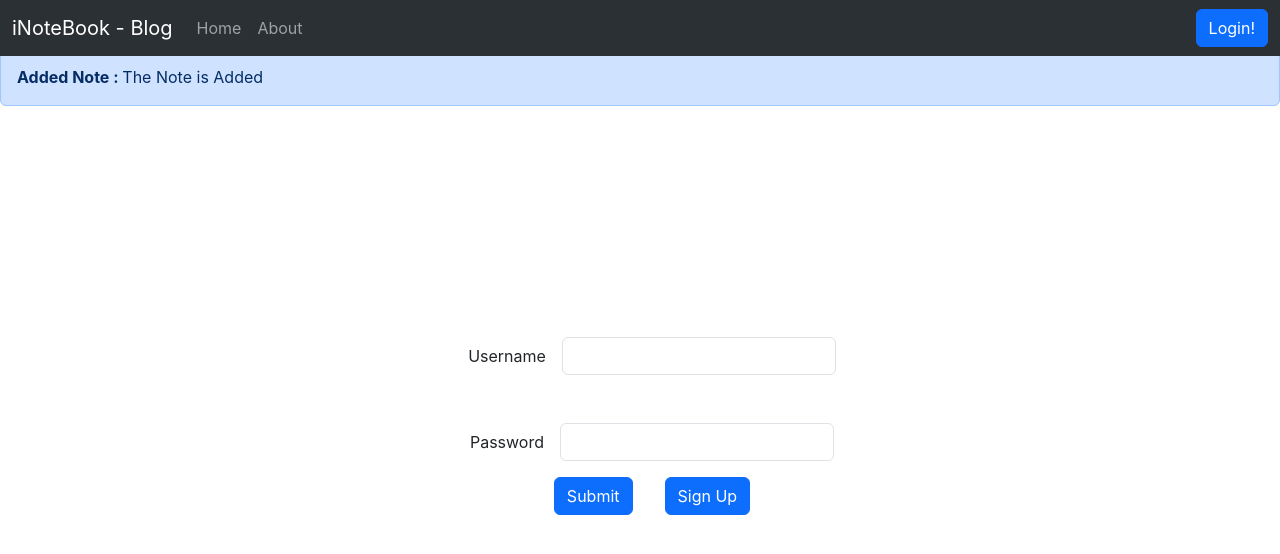
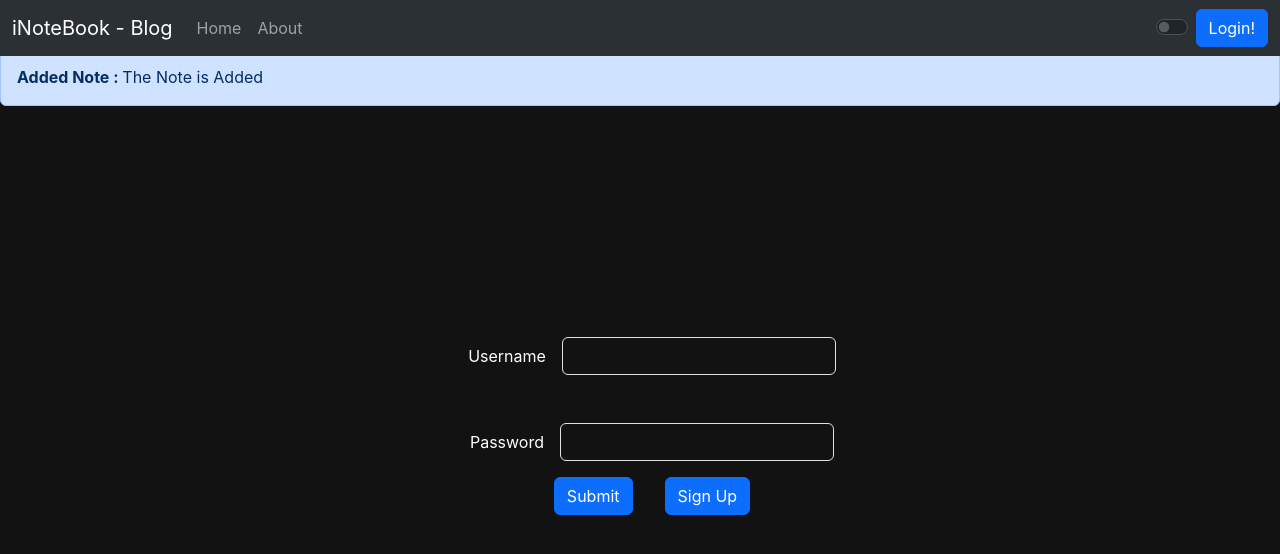
Before and after one commit to OfficialSubham/I-Notebook, a React (Create React App) app: page /login in a window 1280 px wide. Shown: the top 554 px of the page. Built offline with nearby package versions, Linux system fonts and the light colour scheme.

Commit message:
Created the change theme feature

```diff
--- a/src/App.js
+++ b/src/App.js
@@ -8,15 +8,39 @@ import Alert from "./Components/Alert.js";
 import AlertState from "./context/alert/AlertState.js";
 import Login from "./Components/Login.js";
 import Signup from "./Components/Signup.js";
+import ModeState from "./context/Mode/ModeState.js";
+import { useState } from "react";
+
 function App() {
+  const [homeTheme, setHomeTheme] = useState({
+    backgroundColor: "#121212",
+    color: "#fff",
+  });
   return (
     <>
+      <div
+        style={{
+          backgroundColor: homeTheme.backgroundColor,
+          color: homeTheme.color,
+          width: "100vw",
+          height: "auto",
+        }}
+      >
+        <ModeState>
           <NoteState>
             <AlertState>
               <Router>
-            <Navbar />
+                <Navbar setHomeTheme={setHomeTheme} />
                 <Alert />
-            <div className="container">
+                <div
+                  className="container"
+                  style={{
+                    backgroundColor: homeTheme.backgroundColor,
+                    color: homeTheme.color,
+                    width: "100vw",
+                    height: "100vh",
+                  }}
+                >
                   <Routes>
                     <Route path="/" element={<Home />} />
                     <Route path="/about" element={<About />} />
@@ -27,6 +51,8 @@ function App() {
               </Router>
             </AlertState>
           </NoteState>
+        </ModeState>
+      </div>
     </>
   );
 }
--- a/src/Components/AddNote.js
+++ b/src/Components/AddNote.js
@@ -1,5 +1,6 @@
 import React, { useContext, useState } from "react";
 import NoteContext from "../context/notes/noteContext";
+import ModeContext from "../context/Mode/ModeContext.js";
 
 const AddNote = () => {
   const { addNote } = useContext(NoteContext);
@@ -8,6 +9,7 @@ const AddNote = () => {
     description: "",
     tag: "",
   });
+  const {theme} = useContext(ModeContext)
   const onChange = (e) => {
     setNewNote({ ...newNote, [e.target.name]: e.target.value });
     //above syntax show that first distribute all the
@@ -42,10 +44,10 @@ const AddNote = () => {
             type="text"
             className="form-control js-title-input"
             id="title"
-            placeholder="Title"
             name="title"
             onChange={onChange}
             value={newNote.title}
+            style={{...theme}}
           />
         </div>
         <div className="mb-3">
@@ -59,6 +61,7 @@ const AddNote = () => {
             name="description"
             onChange={onChange}
             value={newNote.description}
+            style={{...theme}}
           ></textarea>
         </div>
         <div className="mb-3">
@@ -69,10 +72,10 @@ const AddNote = () => {
             type="text"
             className="form-control js-tag-input"
             id="title"
-            placeholder="Tag"
             name="tag"
             onChange={onChange}
             value={newNote.tag}
+            style={{...theme}}
           />
         </div>
         <div className="container">
--- a/src/Components/Home.js
+++ b/src/Components/Home.js
@@ -1,10 +1,10 @@
-import React, { useContext, useEffect, useState } from "react";
+import React, { useContext, useEffect } from "react";
 import NoteContext from "../context/notes/noteContext";
 import Note from "./Note";
 import AddNote from "./AddNote";
 import Modal from "./Modal";
 const Home = () => {
-  const { note, getAllNotes, setUpdateThisNote, editNote } = useContext(NoteContext);
+  const { note, getAllNotes, setUpdateThisNote } = useContext(NoteContext);
   useEffect(() => {
     // eslint-disable-next-line
     getAllNotes();
@@ -22,6 +22,7 @@ const Home = () => {
       <h2 className="my-3">Your Notes</h2>
       <div className="container  w-100">
         <div className="row row-cols-auto d-flex justify-content-around">
+          {note.length === 0 && <h2>No Note To Show</h2>}
           {note.map((noteData) => {
             return <Note noteData={noteData} key={noteData._id} updateNote={updateNote}/>;
           })}
--- a/src/Components/Login.js
+++ b/src/Components/Login.js
@@ -1,12 +1,29 @@
-import React, { useState } from "react";
+import React, { useContext, useState } from "react";
 import { Link } from "react-router-dom";
+import ModeContext from "../context/Mode/ModeContext";
 
 const Login = () => {
+  const host = "http://localhost:5000";
   const [userDetails, setUserDetails] = useState({
     username: "",
     password: "",
   });
-  const handleLogin = async () => {};
+  const {theme} = useContext(ModeContext)
+  const handleLogin = async () => {
+    const { username, password } = userDetails;
+    const loginDetails = await fetch(`${host}/login`, {
+      method: "POST",
+      headers: {
+        "Content-Type": "application/json",
+      },
+      body: JSON.stringify({
+        username,
+        password,
+      }),
+    });
+    let details = await loginDetails.json()
+    console.log(details);
+  };
   const onChange = (e) => {
     setUserDetails({ ...userDetails, [e.target.name]: e.target.value });
   };
@@ -20,6 +37,7 @@ const Login = () => {
           justifyContent: "center",
           flexDirection: "column",
           alignItems: "center",
+          ...theme
         }}
       >
         <div className="row g-3 align-items-center mb-5">
@@ -37,6 +55,7 @@ const Login = () => {
               onChange={onChange}
               value={userDetails.username}
               name="username"
+              style={{...theme}}
             />
           </div>
         </div>
@@ -55,6 +74,7 @@ const Login = () => {
               onChange={onChange}
               value={userDetails.password}
               name="password"
+              style={{...theme}}
             />
           </div>
         </div>
--- a/src/Components/Navbar.js
+++ b/src/Components/Navbar.js
@@ -1,9 +1,31 @@
-import React from "react";
+import React, { useContext } from "react";
 import { Link, useLocation } from "react-router-dom";
+import ModeContext from "../context/Mode/ModeContext";
 
-const Navbar = () => {
+const Navbar = (props) => {
   let location = useLocation();
-
+  let { theme, setTheme } = useContext(ModeContext);
+  const changeTheme = () => {
+    if (theme.color === "#fff") {
+      setTheme({
+        backgroundColor: "#fff",
+        color: "#000",
+      });
+      props.setHomeTheme({
+        backgroundColor: "#fff",
+        color: "#000",
+      });
+    } else {
+      setTheme({
+        backgroundColor: "#121212",
+        color: "#fff",
+      });
+      props.setHomeTheme({
+        backgroundColor: "#121212",
+        color: "#fff",
+      });
+    }
+  };
   return (
     <>
       <nav
@@ -49,8 +71,18 @@ const Navbar = () => {
                 </Link>
               </li>
             </ul>
+            <div className="form-check form-switch">
+              <input
+                className="form-check-input"
+                type="checkbox"
+                id="flexSwitchCheckChecked"
+                onClick={changeTheme}
+              />
+            </div>
             <form className="d-flex" role="search">
-            <Link className="btn btn-primary" to="/login" role="button">Login!</Link>
+              <Link className="btn btn-primary" to="/login" role="button">
+                Login!
+              </Link>
             </form>
           </div>
         </div>
--- a/src/Components/Note.js
+++ b/src/Components/Note.js
@@ -1,8 +1,11 @@
 import React, { useContext } from "react";
 import Tag from "./Tag";
 import NoteContext from "../context/notes/noteContext";
+import ModeContext from "../context/Mode/ModeContext";
+
+
 const Note = (props) => {
-  let { deleteNote, setUpdateThisNote, updateThisNote } =
+  let { deleteNote } =
     useContext(NoteContext);
   const noteToBeDelete = () => {
     deleteNote(props.noteData._id);
@@ -12,9 +15,9 @@ const Note = (props) => {
     let wholeTag = props.noteData.tag;
     tagArray = wholeTag.split(",");
   }
-
+  const {theme} = useContext(ModeContext)
   return (
-    <div className=" card my-3 mx-2 pb-4" style={{ width: "20rem" }}>
+    <div className=" card my-3 mx-2 pb-4" style={{ width: "20rem", ...theme, border: `2px solid ${theme.color}`}}>
       <div className="card-body">
         <h5 className="card-title">{props.noteData.title}</h5>
         <p className="card-text">{props.noteData.description}</p>
--- a/src/Components/Signup.js
+++ b/src/Components/Signup.js
@@ -1,6 +1,10 @@
-import React from "react";
+import React, { useContext } from "react";
 import { Link } from "react-router-dom";
+import ModeContext from "../context/Mode/ModeContext";
 const Signup = () => {
+
+  const {theme} = useContext(ModeContext)
+
   return (
     <>
       <div
@@ -11,6 +15,7 @@ const Signup = () => {
           justifyContent: "center",
           flexDirection: "column",
           alignItems: "center",
+          ...theme
         }}
       >
         <div className="container">
@@ -20,8 +25,8 @@ const Signup = () => {
           <input
             className="form-control"
             type="text"
-            placeholder="Name..."
             aria-label="default input example"
+            style={{...theme}}
           ></input>
         </div>
         <div className="container">
@@ -31,8 +36,8 @@ const Signup = () => {
           <input
             className="form-control"
             type="text"
-            placeholder="username..."
             aria-label="default input example"
+            style={{...theme}}
           ></input>
         </div>
         <div className="container">
@@ -43,7 +48,7 @@ const Signup = () => {
             type="email"
             className="form-control"
             id="exampleFormControlInput1"
-            placeholder="name@example.com"
+            style={{...theme}}
           />
         </div>
 
@@ -56,6 +61,7 @@ const Signup = () => {
             id="inputPassword6"
             className="form-control"
             aria-describedby="passwordHelpInline"
+            style={{...theme}}
           />
         </div>
         <div className="container my-3">
--- /dev/null
+++ b/src/context/Mode/ModeContext.js
@@ -0,0 +1,5 @@
+import { createContext } from "react";
+
+let ModeContext = createContext();
+
+export default ModeContext;
--- /dev/null
+++ b/src/context/Mode/ModeState.js
@@ -0,0 +1,19 @@
+import ModeContext from "./ModeContext";
+
+import React, {useState} from 'react'
+
+const ModeState = (props) => {
+
+    const [theme, setTheme] = useState({
+        "backgroundColor": "#121212",
+        "color": "#fff"
+    });
+
+  return (
+    <ModeContext.Provider value={{theme, setTheme}} style={{backgroundColor: "#000"}}>
+        {props.children}
+    </ModeContext.Provider>
+  )
+}
+
+export default ModeState
```
Lines whose indentation alone changed are shown as unchanged.
